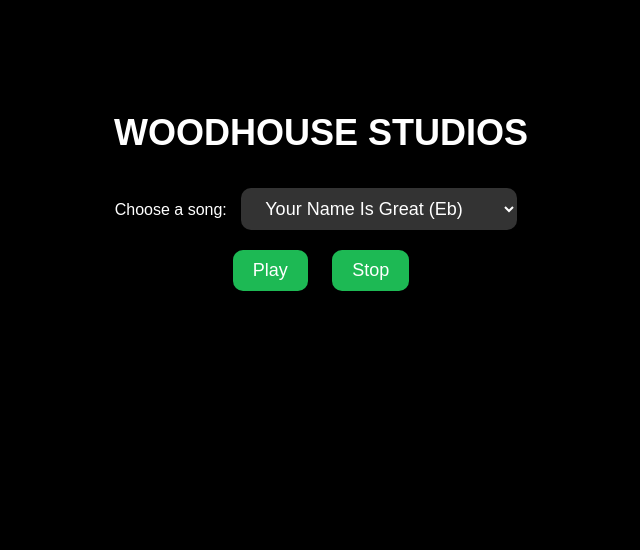
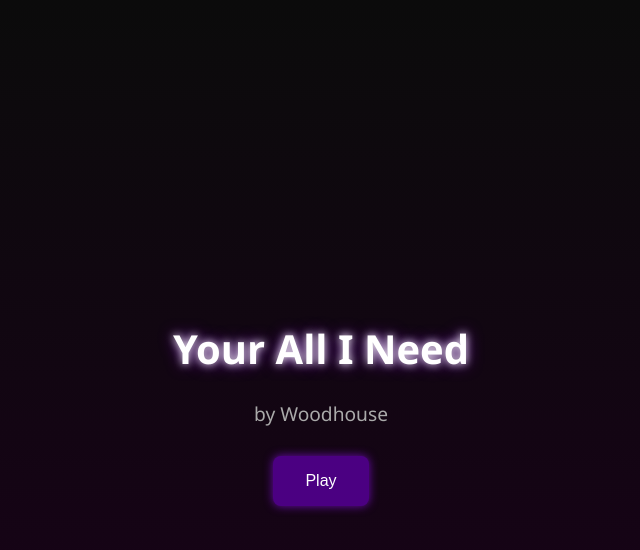
Before and after one commit to anthonywoodhouse/WOODHOUSE-STUDIOS, a plain HTML site: page index-15.html in a window 1280 px wide. Shown: the whole page, without its empty margins (319-959 px from the left). Drawn offline with Linux system fonts and the light colour scheme.

Commit message:
index.html

```diff
--- a/index-15.html
+++ b/index-15.html
@@ -1,72 +1,85 @@
-
 <!DOCTYPE html>
 <html lang="en">
 <head>
   <meta charset="UTF-8" />
-  <meta name="viewport" content="width=device-width, initial-scale=1.0" />
-  <title>WOODHOUSE STUDIOS</title>
+  <meta name="viewport" content="width=device-width, initial-scale=1.0"/>
+  <title>Your All I Need - Woodhouse</title>
   <style>
     body {
-      background-color: black;
+      margin: 0;
+      padding: 0;
+      background: linear-gradient(to bottom, #0b0b0b, #1a001a);
+      color: #ffffff;
+      font-family: 'Segoe UI', sans-serif;
+      display: flex;
+      flex-direction: column;
+      align-items: center;
+      justify-content: center;
+      height: 100vh;
+      text-align: center;
+    }
+
+    h1 {
+      font-size: 2.5em;
+      margin-bottom: 0.2em;
+    }
+
+    h2 {
+      font-weight: 300;
+      font-size: 1.2em;
+      color: #aaa;
+      margin-bottom: 1.5em;
+    }
+
+    button {
+      background-color: #4b0082;
+      border: none;
       color: white;
-      font-family: sans-serif;
-      text-align: center;
-      padding-top: 80px;
+      padding: 1em 2em;
+      font-size: 1em;
+      border-radius: 8px;
+      cursor: pointer;
+      box-shadow: 0 0 10px #6a0dad;
+      transition: all 0.3s ease;
     }
-    h1 {
-      font-size: 36px;
+
+    button:hover {
+      background-color: #6a0dad;
+      transform: scale(1.05);
     }
-    select, button {
-      font-size: 18px;
-      padding: 10px 20px;
-      margin: 10px;
-      border: none;
-      border-radius: 10px;
-      cursor: pointer;
+
+    .glow {
+      text-shadow: 0 0 8px #ffffff, 0 0 16px #6a0dad;
     }
-    select {
-      background-color: #333;
-      color: white;
-    }
-    button {
-      background-color: #1db954;
-      color: white;
-    }
-    button:hover {
-      background-color: #1ed760;
+
+    audio {
+      display: none;
     }
   </style>
 </head>
 <body>
-  <h1>WOODHOUSE STUDIOS</h1>
+  <h1 class="glow">Your All I Need</h1>
+  <h2>by Woodhouse</h2>
 
-  <label for="songSelect">Choose a song:</label>
-  <select id="songSelect">
-    <option value="https://dl.dropboxusercontent.com/scl/fi/2drcjg9i6o3tp44w7hf98/your-name-is-great-Eb-loop.mp3?rlkey=56emcnfq9sejkjhr0xtwauewm&st=mvp9iegq">Your Name Is Great (Eb)</option>
-    <option value="https://dl.dropboxusercontent.com/scl/fi/9hrcsf9y8405287ewxqfy/in-your-presence-FMajor-loop.mp3?rlkey=limazt9cnwgodv89i2jxbjrj1&st=wbnq9iv0">In Your Presence (F Major)</option>
-    <option value="https://dl.dropboxusercontent.com/scl/fi/18c98g2x72pe2wyhki80u/your-all-i-need-C-loop.mp3?rlkey=432tdkxgr6uw4vpirx2loc9z1&st=0wf37c7b">You're All I Need (C)</option>
-  </select>
-
-  <br/>
-  <button onclick="playSelected()">Play</button>
-  <button onclick="stopAudio()">Stop</button>
+  <button id="toggleButton">Play</button>
+  <audio id="track" src="https://www.dropbox.com/scl/fi/64kvceegeww6jgsnbj3ws/piano.wav?rlkey=kvava0489mz0s99wmqi96dwxe&dl=1" type="audio/wav"></audio>
 
   <script>
-    let audio = new Audio();
-    audio.loop = true;
+    const button = document.getElementById('toggleButton');
+    const track = document.getElementById('track');
 
-    function playSelected() {
-      const url = document.getElementById('songSelect').value;
-      if (audio.src !== url) {
-        audio.src = url;
+    let isPlaying = false;
+
+    button.addEventListener('click', () => {
+      if (!isPlaying) {
+        track.play();
+        button.textContent = 'Pause';
+      } else {
+        track.pause();
+        button.textContent = 'Play';
       }
-      audio.play();
-    }
-
-    function stopAudio() {
-      audio.pause();
-      audio.currentTime = 0;
-    }
+      isPlaying = !isPlaying;
+    });
   </script>
 </body>
 </html>
```
